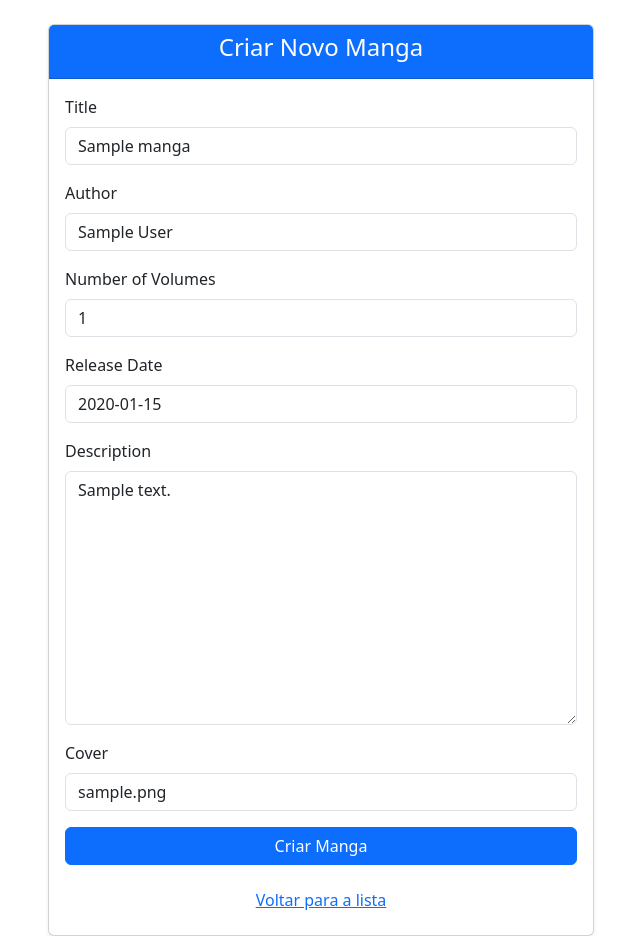
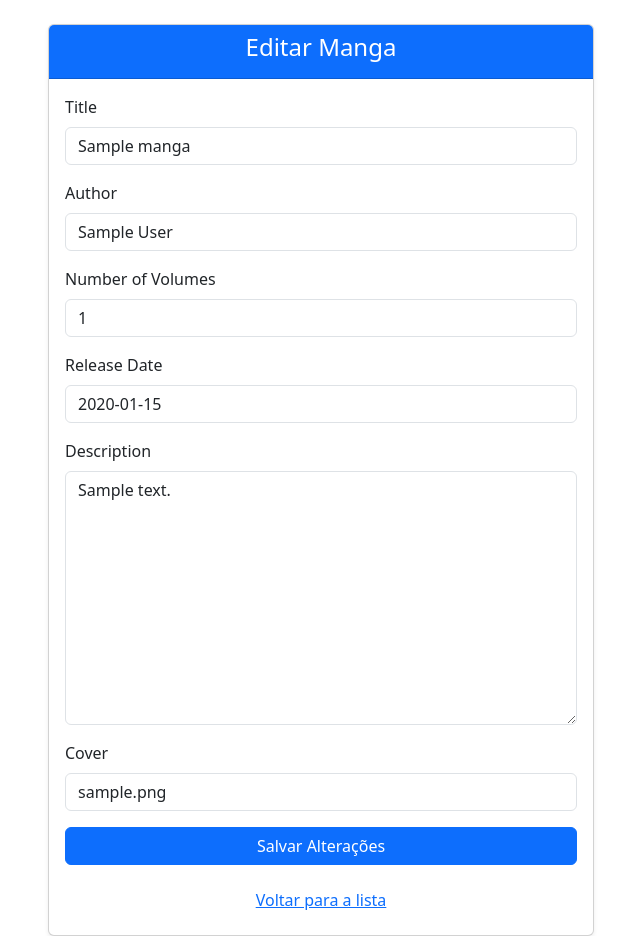
Before and after one commit to 123duran/Manga-Collection-Manager, a Django app: page /manga/1/edit/ in a window 1280 px wide. Shown: the whole page, without its empty margins (319-959 px from the left). Run offline with Django 5.2, Linux system fonts and the light colour scheme; a user stored in the database is signed in; tables that the repository leaves empty hold one stand-in row (values such as "Sample post"); some libraries are stand-ins or nearby versions.

Commit message:
fix: changing manga_form to have edition properties

```diff
--- a/mangasV2/mangas/templates/mangas/manga_form.html
+++ b/mangasV2/mangas/templates/mangas/manga_form.html
@@ -1,14 +1,14 @@
 {% extends 'mangas/base.html' %}
 {% load widget_tweaks %}
 
-{% block title %}Criar Novo Manga{% endblock %}
+{% block title %}{% if form.instance.pk %}Editar Manga{% else %}Criar Novo Manga{% endif %}{% endblock %}
 
 {% block content %}
 <div class="row justify-content-center">
     <div class="col-md-6">
         <div class="card shadow-sm">
             <div class="card-header bg-primary text-white text-center">
-                <h4>Criar Novo Manga</h4>
+                <h4>{% if form.instance.pk %}Editar Manga{% else %}Criar Novo Manga{% endif %}</h4>
             </div>
             <div class="card-body">
                 <form method="post" novalidate>
@@ -22,7 +22,9 @@
                             {% endif %}
                         </div>
                     {% endfor %}
-                    <button type="submit" class="btn btn-primary w-100">Criar Manga</button>
+                    <button type="submit" class="btn btn-primary w-100">
+                        {% if form.instance.pk %}Salvar Alterações{% else %}Criar Manga{% endif %}
+                    </button>
                 </form>
                 <div class="mt-3 text-center">
                     <a href="{% url 'manga_list' %}" class="btn btn-link">Voltar para a lista</a>
```
